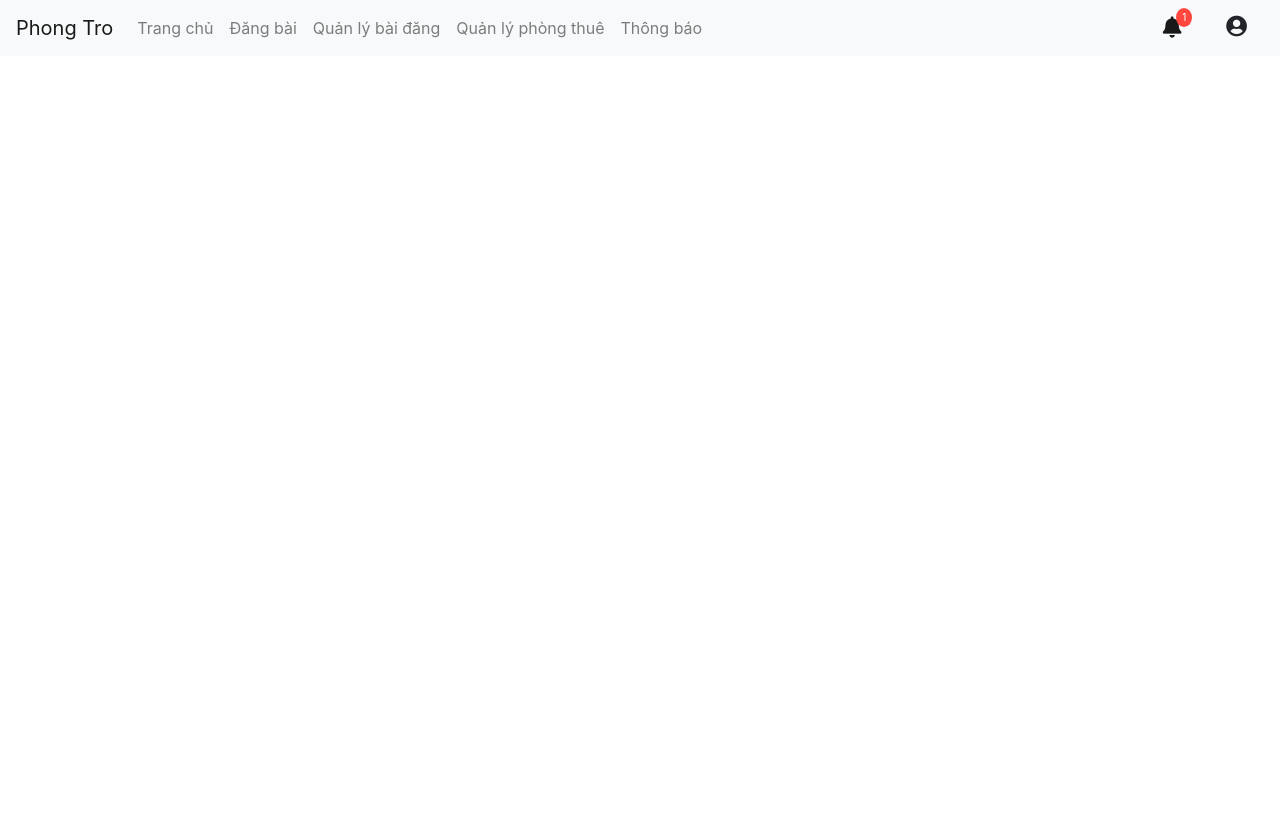
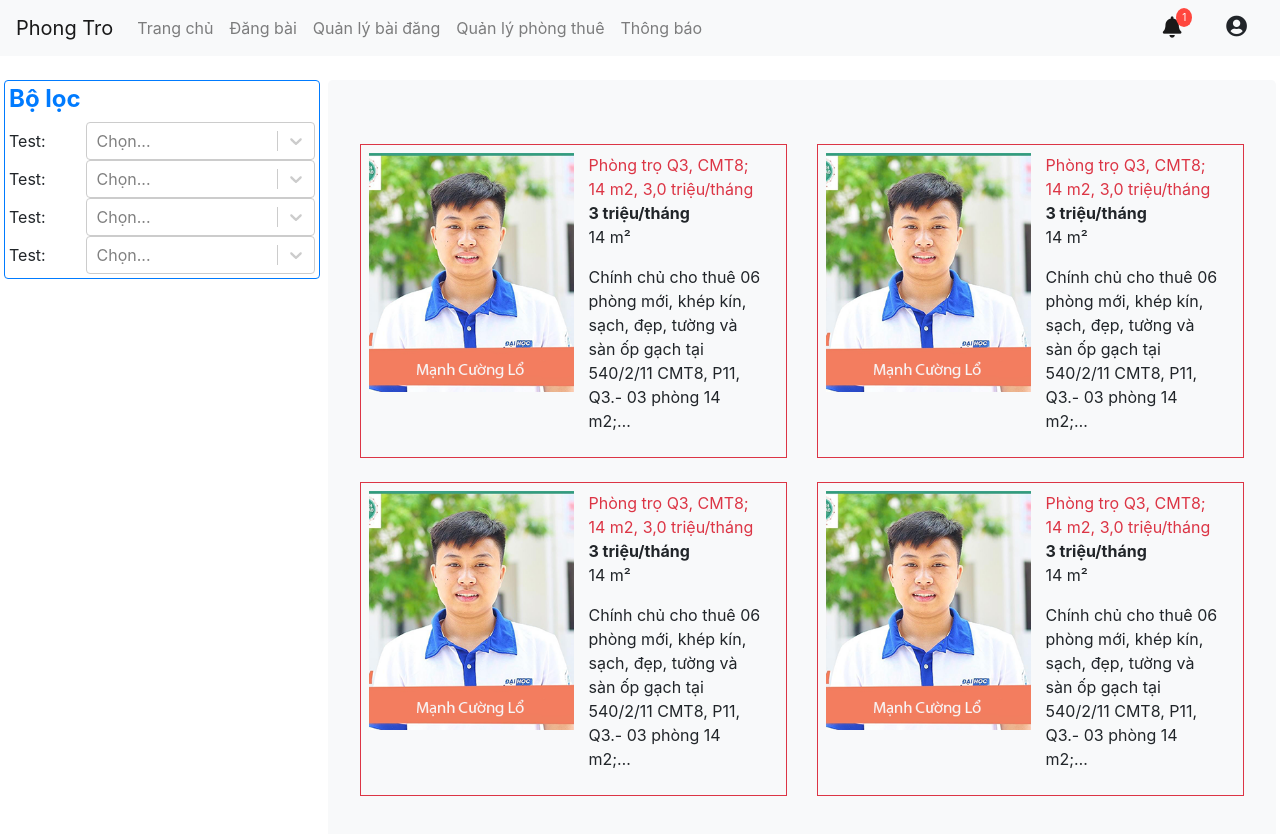
Before and after one commit to Perluto/motel-room-app, a React (Create React App) app: page / in a window 1280 px wide. Shown: the top 834 px of the page. Before the commit the page ends 800 px from the top, so only its background shows below. Built offline with nearby package versions, Linux system fonts and the light colour scheme.

Commit message:
create url and render conent

```diff
--- a/src/App.js
+++ b/src/App.js
@@ -3,7 +3,9 @@ import { Switch, Route } from "react-router-dom";
 
 import NavBar from "./components/navBar";
 
-import PostResForm from "./components/postResForm/postResForm.jsx";
+import Home from "./page/renter/home";
+
+import CreatePost from "./page/owner/createPost";
 import PostShortCut from "./components/postForm/postShortcut";
 import PostDetail from "./components/postForm/postDetail";
 import ManagePost from "./page/owner/managePost";
@@ -14,12 +16,12 @@ class App extends Component {
     return (
       <React.Fragment>
         <NavBar></NavBar>
-        <main className="container">
+        <main>
           <Switch>
-            <Route path="/postForm" component={PostResForm}></Route>
-            <Route path="/postShortcut" component={PostShortCut}></Route>
-            <Route path="/postDetail" component={PostDetail}></Route>
+            <Route path="/create-post" component={CreatePost}></Route>
+            <Route path="/post/" component={PostDetail}></Route>
             <Route path="/manage-post" component={ManagePost}></Route>
+            <Route path="/" component={Home}></Route>
           </Switch>
         </main>
       </React.Fragment>
--- a/src/components/common/form/form.jsx
+++ b/src/components/common/form/form.jsx
@@ -112,9 +112,7 @@ class Form extends Component {
           onChange={this.handleChangeSelect}
           placeholder={"Chọn " + label + " ..."}
         ></Select>
-        {errors[name] && (
-          <div className="alert alert-danger mt-1">{errors[name]}</div>
-        )}
+        {errors[name] && <div className="invalid">{errors[name]}!</div>}
       </React.Fragment>
     );
   };
--- a/src/components/common/form/input.jsx
+++ b/src/components/common/form/input.jsx
@@ -5,9 +5,7 @@ const Input = ({ name, label, error, ...rest }) => {
     <React.Fragment>
       <label htmlFor={name}>{label}</label>
       <input className="form-control" id={name} {...rest} />
-      {error[name] && (
-        <div className="alert alert-danger mt-1">{error[name]}</div>
-      )}
+      {error[name] && <div className="invalid">{error[name]}!</div>}
     </React.Fragment>
   );
 };
--- a/src/components/common/form/radio.jsx
+++ b/src/components/common/form/radio.jsx
@@ -24,7 +24,7 @@ const Radio = ({ name, label, error, ...rest }) => {
           </div>
         );
       })}
-      {error && <div className="alert alert-danger">{error}</div>}
+      {error && <div className="invalid">{error}!</div>}
     </React.Fragment>
   );
 };
--- a/src/components/common/search.jsx
+++ b/src/components/common/search.jsx
@@ -0,0 +1,81 @@
+import React, { Component } from "react";
+import Select from "react-select";
+
+class Search extends Component {
+  state = {
+    data: { roomType: "" },
+    roomType: [
+      { label: "Phòng Trọ", value: "Phòng Trọ" },
+      { label: "Chung Cư Mini", value: "Chung Cư Mini" },
+      { label: "Nhà Nguyên Căn", value: "Nhà Nguyên Căn" },
+      { label: "Chung Cư Nguyên Căn", value: "Chung Cư Nguyên Căn" },
+    ],
+  };
+
+  handleChange = (option, action) => {
+    const value = option.value;
+    const name = action.name;
+    const data = { ...this.state.data };
+    data[name] = value;
+
+    this.setState({ data });
+  };
+
+  render() {
+    return (
+      <div className="border rounded p-1 border-primary">
+        <h4>
+          <strong className="text-primary">Bộ lọc</strong>
+        </h4>
+        <div className="d-flex flex-column">
+          <div className="d-flex align-items-center">
+            <div className="w-25">Test:</div>
+            <Select
+              className="w-75"
+              options={this.state.roomType}
+              name="test"
+              defaultValue={this.state.data["roomType"]}
+              onChange={this.handleChange}
+              placeholder={"Chọn..."}
+            ></Select>
+          </div>
+          <div className="d-flex align-items-center">
+            <div className="w-25">Test:</div>
+            <Select
+              className="w-75"
+              options={this.state.roomType}
+              name="test"
+              defaultValue={this.state.data["roomType"]}
+              onChange={this.handleChange}
+              placeholder={"Chọn..."}
+            ></Select>
+          </div>
+          <div className="d-flex align-items-center">
+            <div className="w-25">Test:</div>
+            <Select
+              className="w-75"
+              options={this.state.roomType}
+              name="test"
+              defaultValue={this.state.data["roomType"]}
+              onChange={this.handleChange}
+              placeholder={"Chọn..."}
+            ></Select>
+          </div>
+          <div className="d-flex align-items-center">
+            <div className="w-25">Test:</div>
+            <Select
+              className="w-75"
+              options={this.state.roomType}
+              name="test"
+              defaultValue={this.state.data["roomType"]}
+              onChange={this.handleChange}
+              placeholder={"Chọn..."}
+            ></Select>
+          </div>
+        </div>
+      </div>
+    );
+  }
+}
+
+export default Search;
--- a/src/components/navBar.jsx
+++ b/src/components/navBar.jsx
@@ -8,7 +8,7 @@ class Navbar extends Component {
       renter: [],
       owner: [
         { label: "Trang chủ", link: "/home", className: "nav-item nav-link" },
-        { label: "Đăng bài", link: "/post", className: "nav-item nav-link" },
+        { label: "Đăng bài", link: "/create-post", className: "nav-item nav-link" },
         {
           label: "Quản lý bài đăng",
           link: "/manage-post",
--- a/src/components/postResForm/postResForm.jsx
+++ b/src/components/postResForm/postResForm.jsx
@@ -7,10 +7,10 @@ import InfoOwner from "./infoOwner";
 class PostForm extends Form {
   state = {
     data: {
-      id_duong_ref: "",
-      id_quan_ref: "",
+      id_ward_ref: "",
+      id_district_ref: "",
       id_city_ref: "",
-      phuong: "",
+      street: "",
       number: "",
       id_room_type_ref: "",
       id_user: "",
@@ -40,10 +40,10 @@ class PostForm extends Form {
   };
 
   schema = {
-    id_duong_ref: Joi.string().required().label("Đường"),
-    id_quan_ref: Joi.string().required().label("Quận"),
+    id_ward_ref: Joi.string().required().label("Phường"),
+    id_district_ref: Joi.string().required().label("Quận"),
     id_city_ref: Joi.string().required().label("Thành phố"),
-    phuong: Joi.string().required().label("Phường"),
+    street: Joi.string().required().label("Đường"),
     number: Joi.string().required().label("Số nhà"),
     id_room_type_ref: Joi.string().required().label("Loại phòng"),
     related_area: Joi.string().label("Các nơi liên quan"),
@@ -86,16 +86,16 @@ class PostForm extends Form {
               <input type="text" className="form-control" id="district"></input>
             </div>
             <div className="form-group col-md-3">
+              <label htmlFor="ward">
+                Phuong/Xa <span className="text-danger">(*)</span>
+              </label>
+              <input type="text" className="form-control" id="ward"></input>
+            </div>
+            <div className="form-group col-md-3">
               <label htmlFor="street">
                 Duong/Thon <span className="text-danger">(*)</span>
               </label>
               <input type="text" className="form-control" id="street"></input>
-            </div>
-            <div className="form-group col-md-3">
-              <label htmlFor="ward">
-                Phuong/Xa <span className="text-danger">(*)</span>
-              </label>
-              <input type="text" className="form-control" id="ward"></input>
             </div>
             <div className="form-group col-md-2">
               {this.renderInput("number", "Số nhà", "text")}
--- /dev/null
+++ b/src/page/owner/createPost.jsx
@@ -0,0 +1,15 @@
+import React, { Component } from "react";
+import PostResForm from "../../components/postResForm/postResForm";
+
+class CreatePost extends Component {
+  state = {};
+  render() {
+    return (
+      <div className="container">
+        <PostResForm></PostResForm>
+      </div>
+    );
+  }
+}
+
+export default CreatePost;
--- /dev/null
+++ b/src/page/renter/home.jsx
@@ -0,0 +1,21 @@
+import React, { Component } from "react";
+import PostShortcut from "../../components/postForm/postShortcut";
+import Search from "../../components/common/search";
+
+class Home extends Component {
+  state = {};
+  render() {
+    return (
+      <div className="d-flex">
+        <div className="w-25 mr-1 ml-1">
+          <Search></Search>
+        </div>
+        <div className="w-75 ml-1 mr-1">
+          <PostShortcut></PostShortcut>
+        </div>
+      </div>
+    );
+  }
+}
+
+export default Home;
--- a/src/style/notification.css
+++ b/src/style/notification.css
@@ -5,3 +5,10 @@
   font-size: 10px;
   background: #ff473e;
 }
+
+.invalid {
+  width: 100%;
+  margin-top: 0.25rem;
+  font-size: 80%;
+  color: #dc3545;
+}
```
